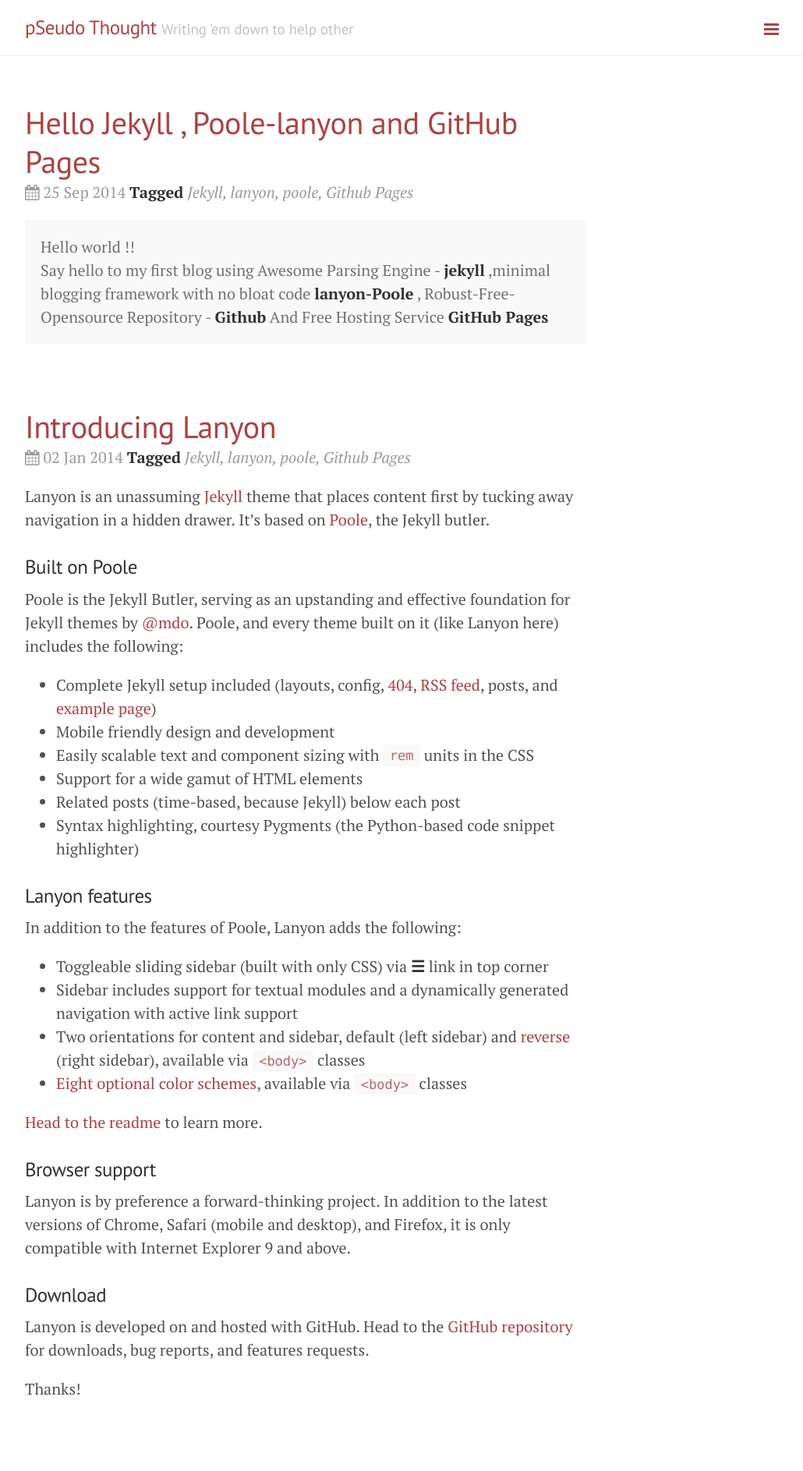
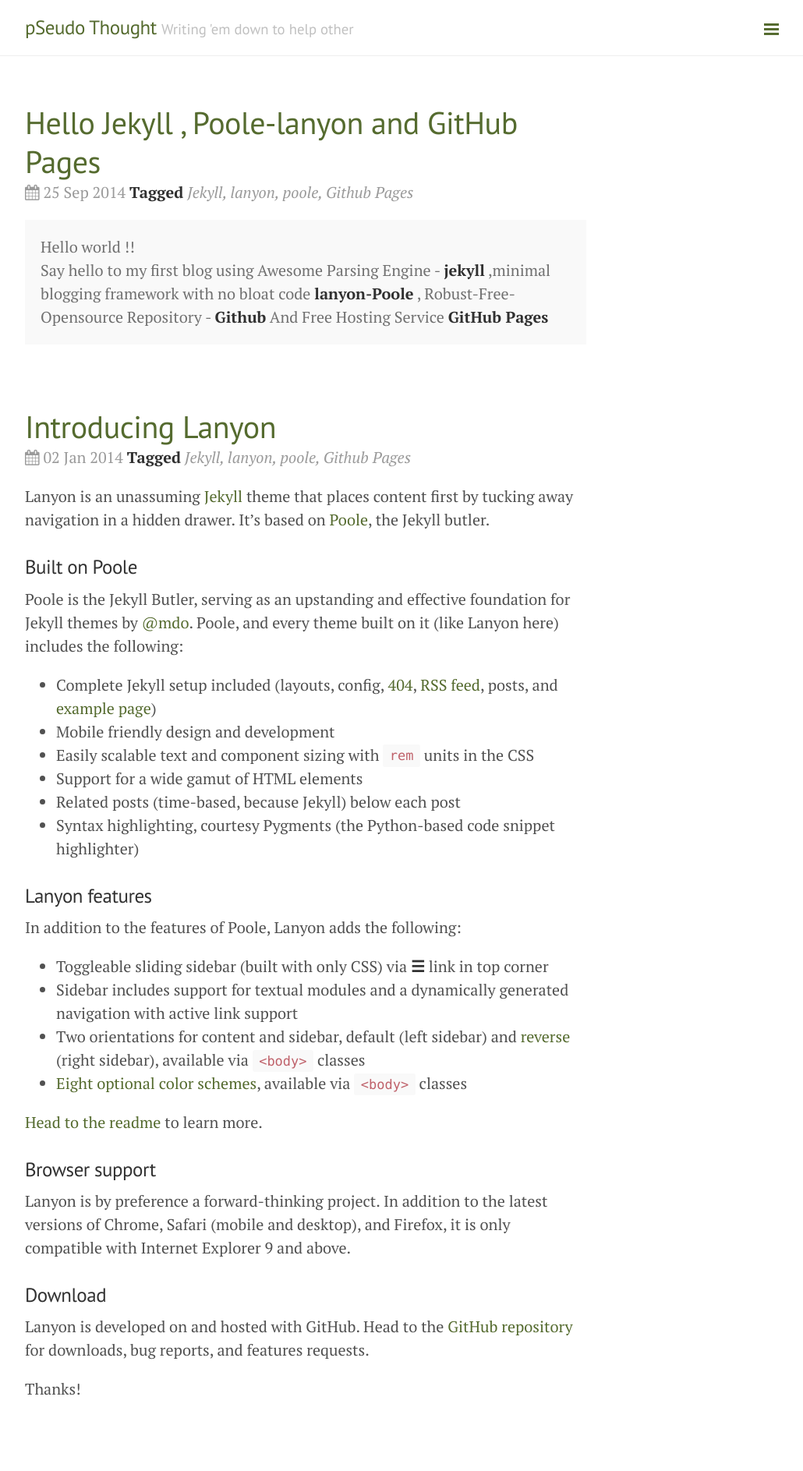
Before and after one commit to DharmeshPandav/dharmeshpandav.github.io, a Jekyll site: the page built from index.html, in a window 1280 px wide. Shown: the top 1887 px of the page at 78% size, without its empty margins (248-1278 px from the left). Built offline with Jekyll 4.4.1, drawn with Linux system fonts in a browser that asks for light colours; nearby versions of some CDN libraries; Markdown is read by kramdown in place of the engine named in the settings; the list of posts is cut into pages by our own code.

Commit message:
changed config

```diff
--- a/_layouts/default.html
+++ b/_layouts/default.html
@@ -3,7 +3,7 @@
 
   {% include head.html %}
 
-  <body class="theme-base-08 layout-reverse sidebar-overlay">
+  <body class="theme-base-01 layout-reverse sidebar-overlay">
 
     {% include sidebar.html %}
 
```
